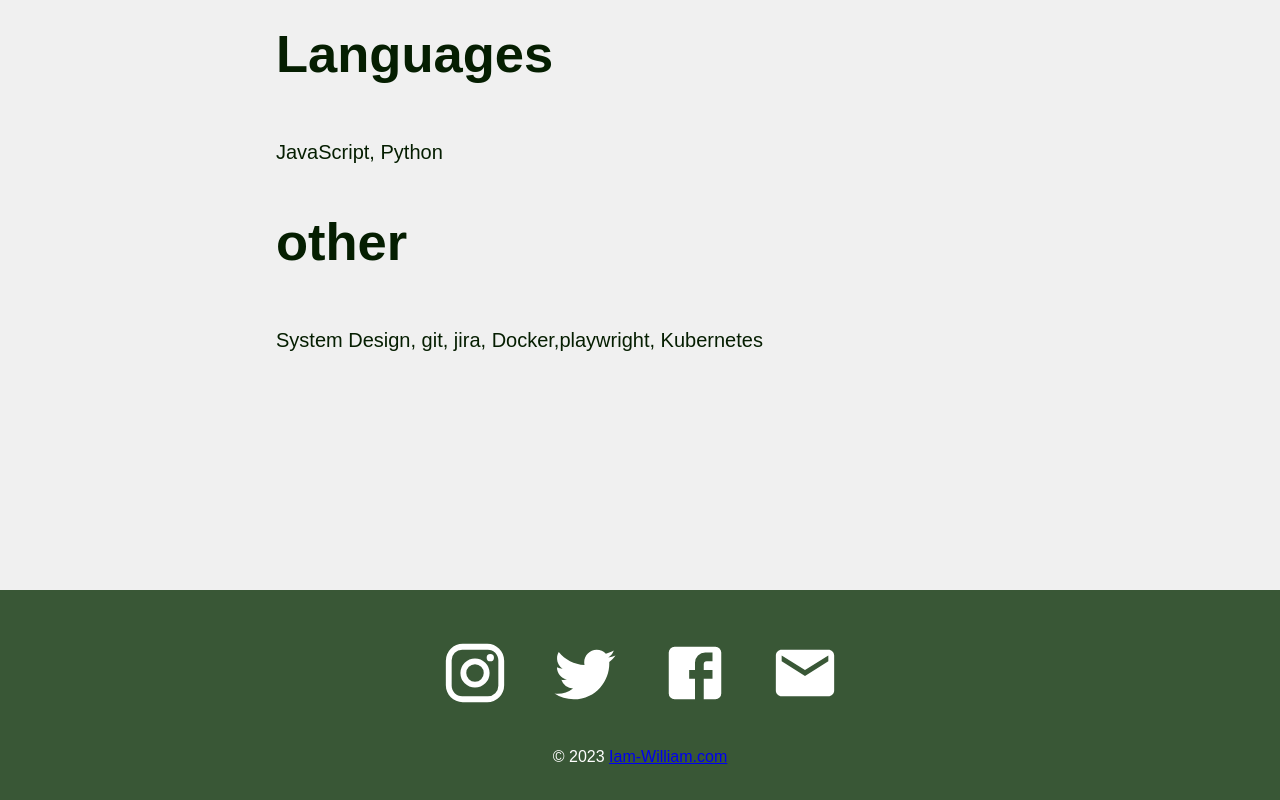
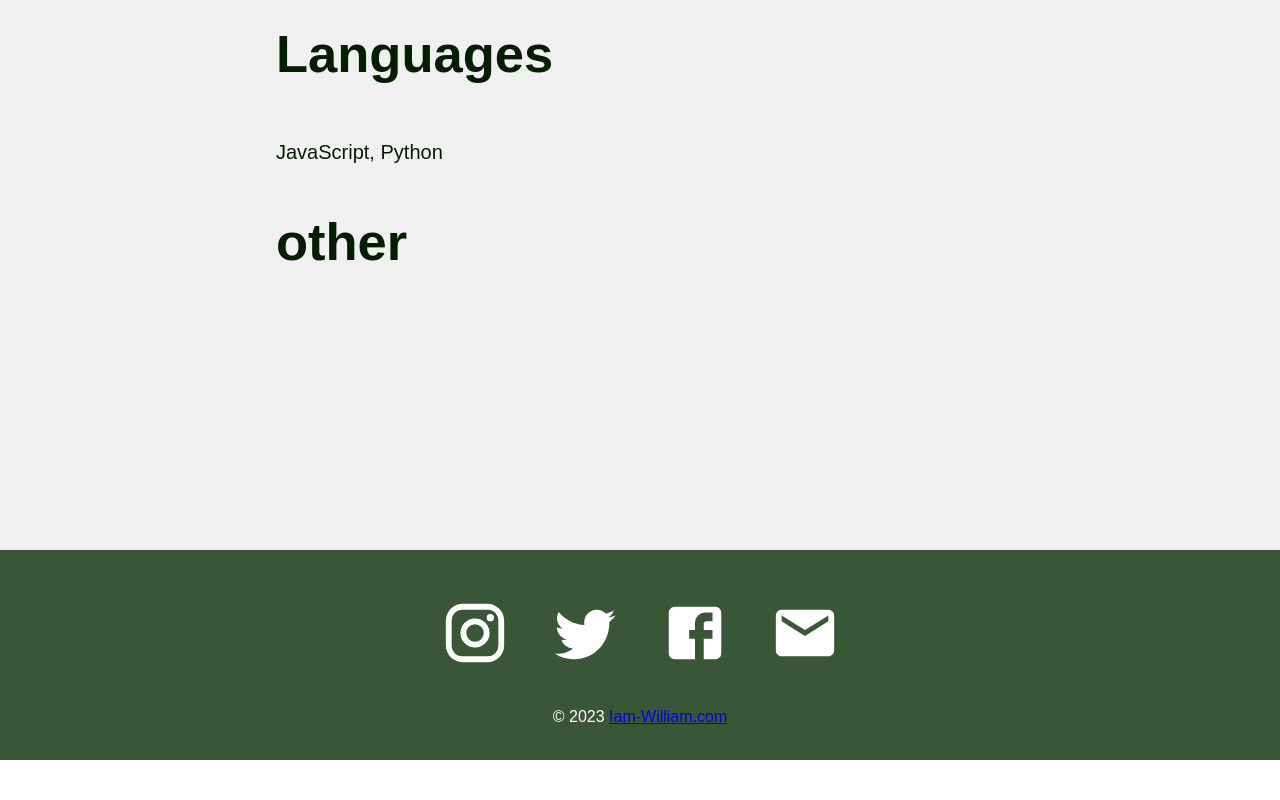
Before and after one commit to williamNyongesa/portfolio, a React (Create React App) app: page / in a window 1280 px wide. Shown: the part 1406-2206 px from the top of the page. After the commit the page ends 2166 px from the top, so only its background shows below. Built offline with nearby package versions, Linux system fonts and the light colour scheme.

Commit message:
update home

```diff
--- a/src/pages/Home.js
+++ b/src/pages/Home.js
@@ -41,7 +41,7 @@ function Home() {
           <li className="item">
             <h2> other</h2>
             <span>
-              System Design, git, jira, Docker,playwright, Kubernetes
+              {/* System Design, git, jira, Docker,playwright, Kubernetes */}
             </span>
           </li>
 
```
